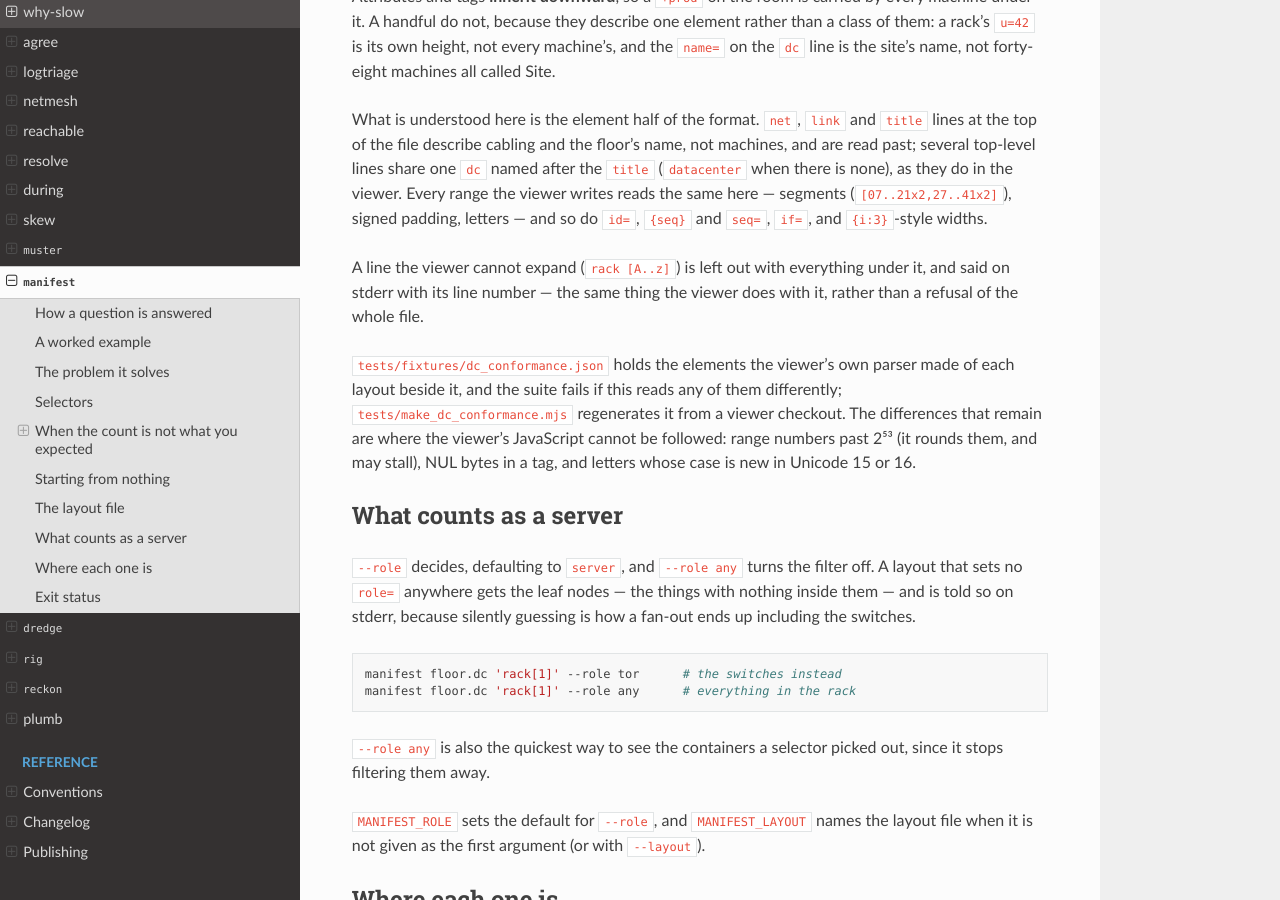
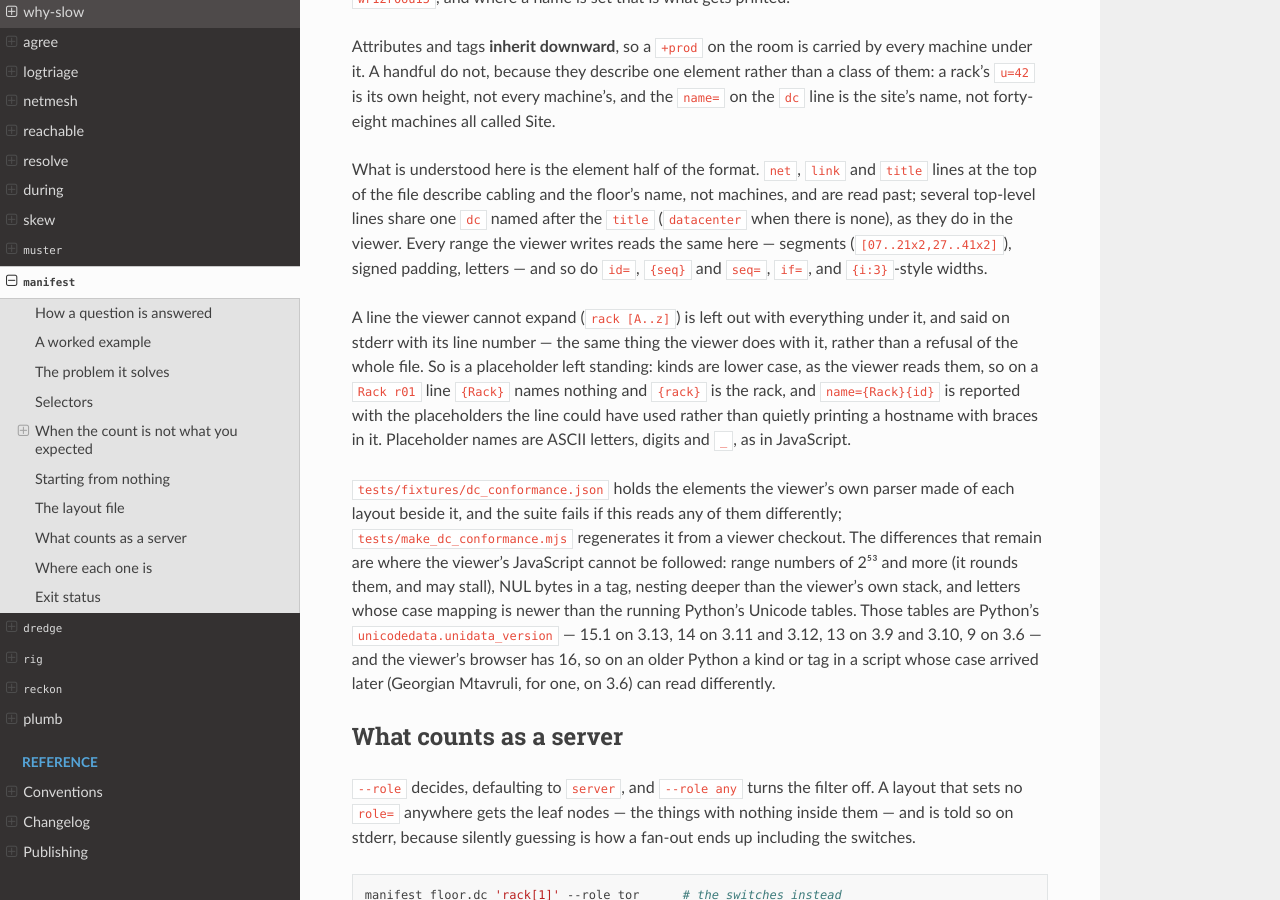
Before and after one commit to MartinGallagher-code/binnacle, a Sphinx documentation site: the page built from docs/tools/manifest.md, in a window 1280 px wide and 900 px high, scrolled down 4589 px. Built offline with Sphinx 7.4.7 and the Read the Docs theme 3.1.0, drawn with Linux system fonts in a browser that asks for light colours; some of the changed text lies outside the part shown.

Commit message:
manifest, reckon: what a review of the port found
- A placeholder left standing is said on stderr, as the viewer warns:
  kinds are lower case, so {Rack} on a Rack line names nothing, and a
  hostname that keeps its braces is no longer silent.
- reckon --group-kind is read in lower case to match, and a kind the
  layout has none of is reported instead of modelling no uplinks.
- Duplicate paths are renamed in linear time again (20,000 copies of
  one id took 25 s).
- Numbers padded with thousands of zeros read as parseInt reads them,
  instead of tripping Python's 4,300-digit int() limit (a padded step
  or bound dropped the line; a padded {x:W} width was a traceback).
- Conformance cases for elements under top-level directives, if= case
  rules (literal case, long s, dotless i, sharp s), duplicates meeting
  a literal #2, and zero padding -- each closing a mutant that
  survived.  The fixture is regenerated at datacenter_visualization
  2715682: 36 layouts, 862 elements.
- Docs: the error three-rows.dc really gave, the Unicode limit as it
  depends on the running Python, and --sample's claim narrowed to what
  it shows.

Co-Authored-By: Claude Opus 5.5 <noreply@anthropic.com>
Claude-Session: https://claude.ai/code/session_01GSFLn2LZzrggH2Uj8vYa1y

````diff
--- a/docs/tools/manifest.md
+++ b/docs/tools/manifest.md
@@ -179,9 +179,12 @@ It is asked for outright, so `--quiet` does not silence it.
 
 ## Starting from nothing
 
-`--sample` prints a commented layout that uses every construct this tool
-understands, so it is both the fastest way to see the format and a
-reasonable file to edit into your own floor:
+`--sample` prints a commented layout that uses the constructs a floor is
+usually written with — nesting, ranges, padding, `name=` from placeholders,
+roles, tags and inherited attributes — so it is both the fastest way to see
+the format and a reasonable file to edit into your own floor. The rest of
+the grammar (`id=`, `{seq}`, `if=`, widths, comma segments) is in the
+viewer's README:
 
 ```bash
 manifest --sample > floor.dc
@@ -232,15 +235,25 @@ viewer. Every range the viewer writes reads the same here — segments
 
 A line the viewer cannot expand (`rack [A..z]`) is left out with everything
 under it, and said on stderr with its line number — the same thing the
-viewer does with it, rather than a refusal of the whole file.
+viewer does with it, rather than a refusal of the whole file. So is a
+placeholder left standing: kinds are lower case, as the viewer reads them,
+so on a `Rack r01` line `{Rack}` names nothing and `{rack}` is the rack, and
+`name={Rack}{id}` is reported with the placeholders the line could have used
+rather than quietly printing a hostname with braces in it. Placeholder names
+are ASCII letters, digits and `_`, as in JavaScript.
 
 `tests/fixtures/dc_conformance.json` holds the elements the viewer's own
 parser made of each layout beside it, and the suite fails if this reads any
 of them differently; `tests/make_dc_conformance.mjs` regenerates it from a
 viewer checkout. The differences that remain are where the viewer's
-JavaScript cannot be followed: range numbers past 2⁵³ (it rounds them, and
-may stall), NUL bytes in a tag, and letters whose case is new in Unicode 15
-or 16.
+JavaScript cannot be followed: range numbers of 2⁵³ and more (it rounds
+them, and may stall), NUL bytes in a tag, nesting deeper than the viewer's
+own stack, and letters whose case mapping is newer than the running
+Python's Unicode tables. Those tables are Python's
+`unicodedata.unidata_version` — 15.1 on 3.13, 14 on 3.11 and 3.12, 13 on
+3.9 and 3.10, 9 on 3.6 — and the viewer's browser has 16, so on an older
+Python a kind or tag in a script whose case arrived later (Georgian
+Mtavruli, for one, on 3.6) can read differently.
 
 ## What counts as a server
 
````
Also changed, not shown: CHANGELOG.md (+34 -15 lines), README.md (+1 -1 lines), docs/conventions.md (+1 -1 lines), docs/tools/reckon.md (+4 -1 lines), 10 other files.
